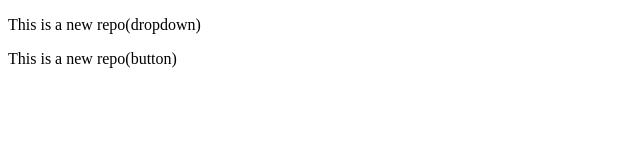
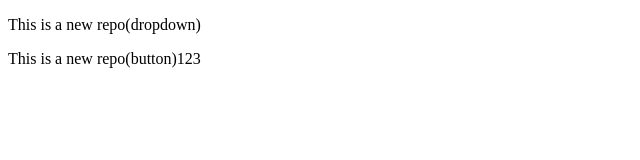
Before and after one commit to smtswaraj/Local_Repo, a plain HTML site: page index.html in a window 1280 px wide. Shown: the full height of the page, 0-640 px from the left. Drawn offline with Linux system fonts and the light colour scheme.

Commit message:
i add 123

```diff
--- a/index.html
+++ b/index.html
@@ -7,6 +7,6 @@
 </head>
 <body>
     <p>This is a new repo(dropdown)</p>
-    <p>This is a new repo(button)</p>
+    <p>This is a new repo(button)123</p>
 </body>
 </html>
```
